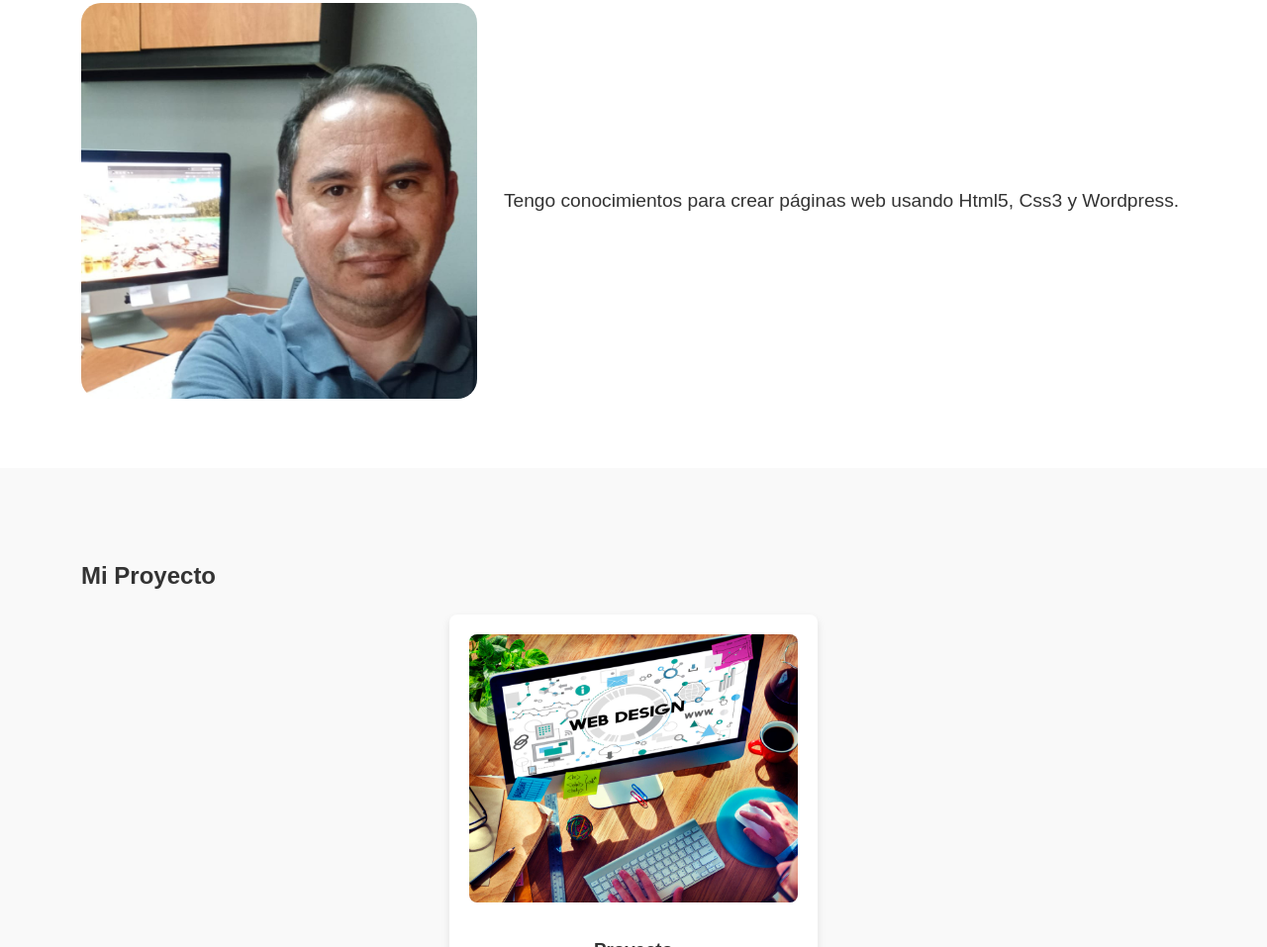
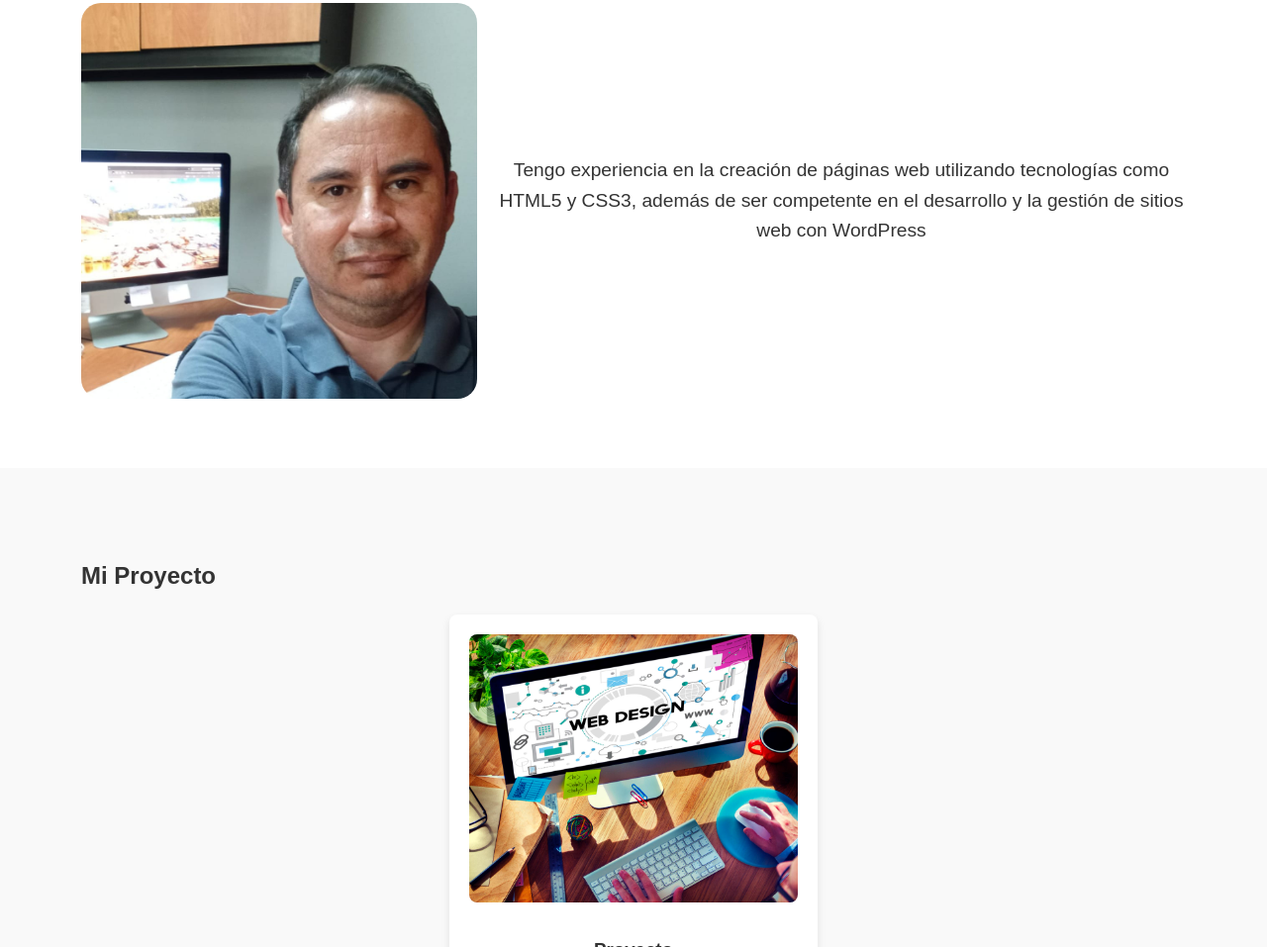
Before and after one commit to manueldigital/poyecto-web, a plain HTML site: page index.html in a window 1280 px wide. Shown: the part 813-1770 px from the top of the page at 99% size. Drawn offline with nearby package versions, Linux system fonts and the light colour scheme.

Commit message:
confirmo

```diff
--- a/index.html
+++ b/index.html
@@ -42,7 +42,8 @@
             <h2>Sobre Mí</h2>
             <div class="about-content">
                 <img src="mi-foto.jpeg" alt="Tu Foto" class="profile-img">
-                <p>Tengo conocimientos para crear páginas web usando Html5, Css3 y Wordpress.</p>
+                <p>Tengo experiencia en la creación de páginas web utilizando tecnologías como HTML5 y CSS3, además de
+                    ser competente en el desarrollo y la gestión de sitios web con WordPress</p>
             </div>
         </div>
     </section>
@@ -56,7 +57,8 @@
                     <img src="proyecto.jpeg" alt="proyecto ">
                     <h3>Proyecto </h3>
                     <p>Diseñé una página web personal en WordPress, pincha el enlace <a
-                            href="http://www.manueldigital.net" target="_blank" >manueldigital</a><br>para visitar la página.</p>
+                            href="http://www.manueldigital.net" target="_blank">manueldigital</a><br>para visitar la
+                        página.</p>
                 </div>
 
             </div>
```
